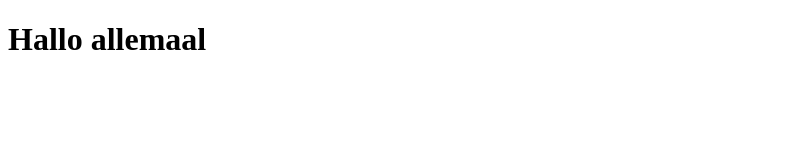
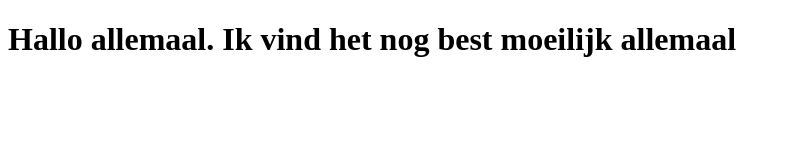
Before and after one commit to MichielN19/HTML-course, a plain HTML site: page site/Index.html in a window 1280 px wide. Shown: the whole page, without its empty margins (0-790 px from the left). Drawn offline with Linux system fonts and the light colour scheme.

Commit message:
A small change to the file.

```diff
--- a/site/Index.html
+++ b/site/Index.html
@@ -6,6 +6,6 @@
     <title>Michiel's Site</title>
 </head>
 <body>
-    <h1>Hallo allemaal</h1>
+    <h1>Hallo allemaal. Ik vind het nog best moeilijk allemaal</h1>
 </body>
 </html>
```
